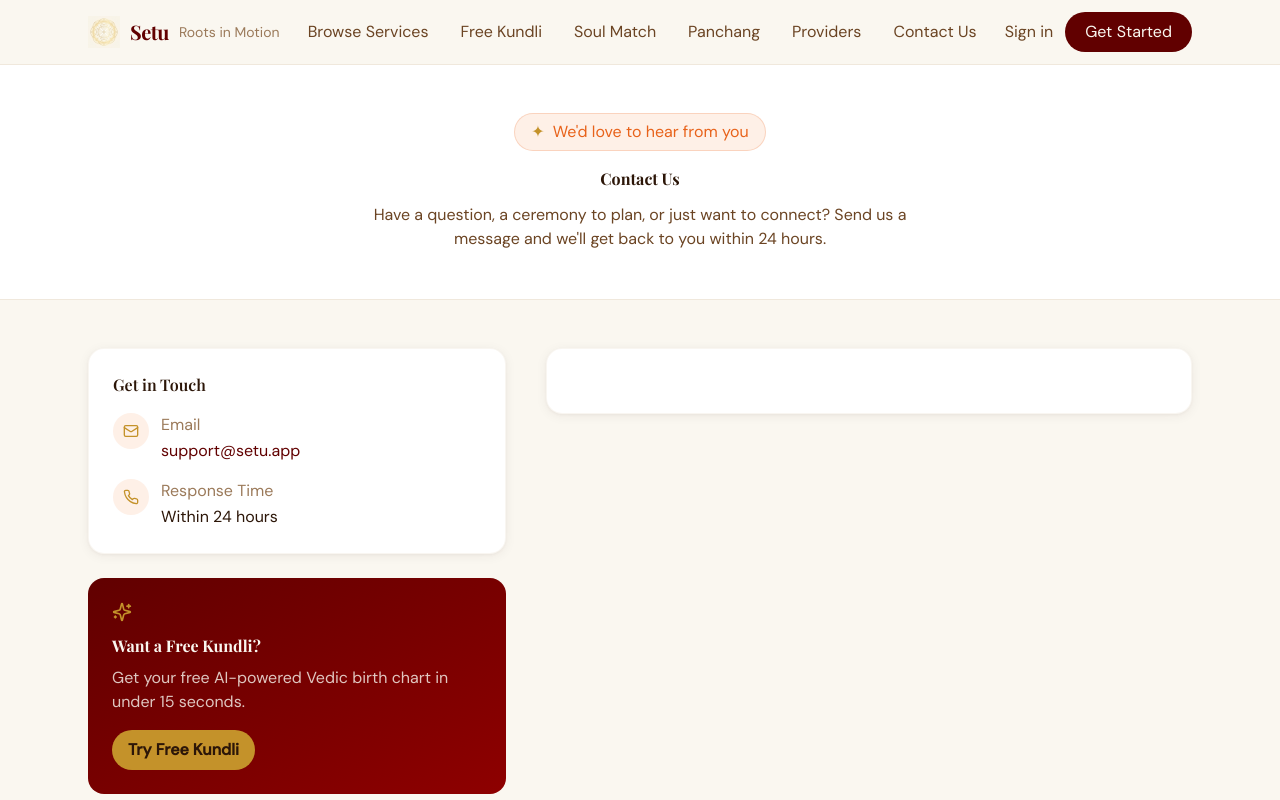
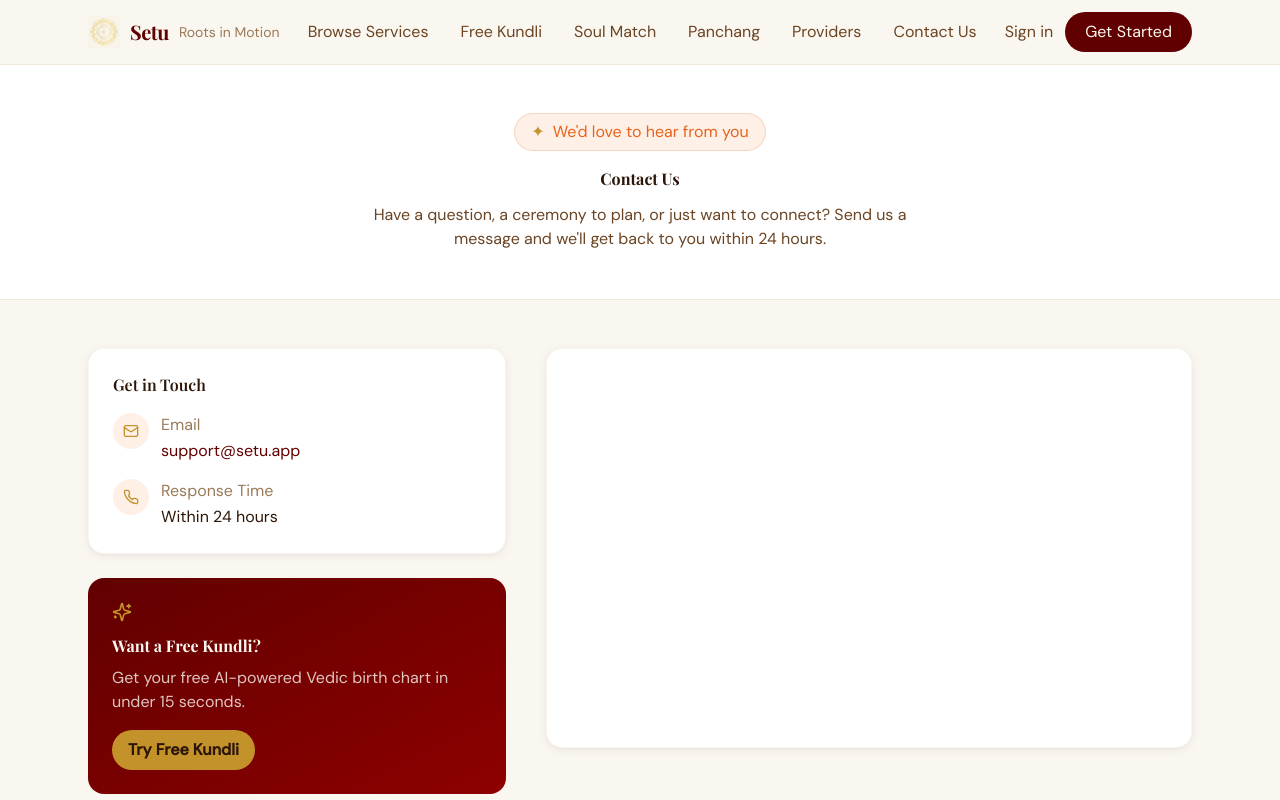
Before and after one commit to cloudbyharsh/Capstoneproject, a Next.js app: page /contact in a window 1280 px wide. Shown: the top 800 px of the page. Built offline with nearby package versions, Linux system fonts and the light colour scheme; a web font is replaced by a local one.

Commit message:
fix: re-trigger Sender form render on contact page mount

```diff
--- a/app/contact/page.tsx
+++ b/app/contact/page.tsx
@@ -1,7 +1,22 @@
+"use client";
+
+import { useEffect } from "react";
 import { Mail, Phone, Sparkles } from "lucide-react";
 import Button from "@/components/ui/Button";
 
 export default function ContactPage() {
+
+  useEffect(() => {
+    // Next.js SPA navigation means the global Sender script has already
+    // finished its initial DOM scan before this div exists. Re-calling
+    // sender() forces it to re-scan and render the embedded form.
+    // eslint-disable-next-line @typescript-eslint/no-explicit-any
+    const w = window as any;
+    if (typeof w.sender === "function") {
+      w.sender("1a295a76183580");
+    }
+  }, []);
+
   return (
     <div className="bg-ivory min-h-screen">
       {/* Header */}
@@ -65,7 +80,7 @@ export default function ContactPage() {
           </div>
 
           {/* Sender embedded form */}
-          <div className="lg:col-span-3 bg-white rounded-card shadow-card p-8 border border-ivory-dark/40">
+          <div className="lg:col-span-3 bg-white rounded-card shadow-card p-8 border border-ivory-dark/40 min-h-[400px]">
             <div
               style={{ textAlign: "left" }}
               className="sender-form-field"
```
